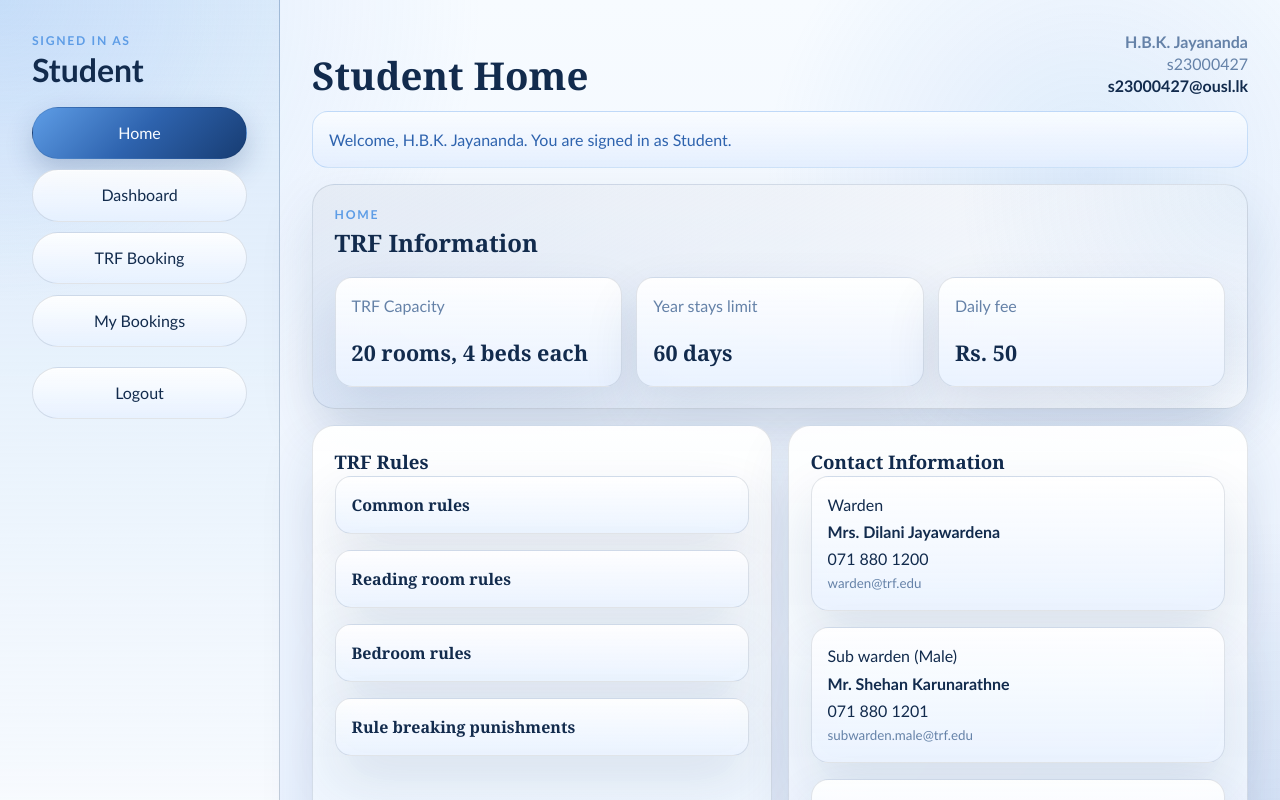
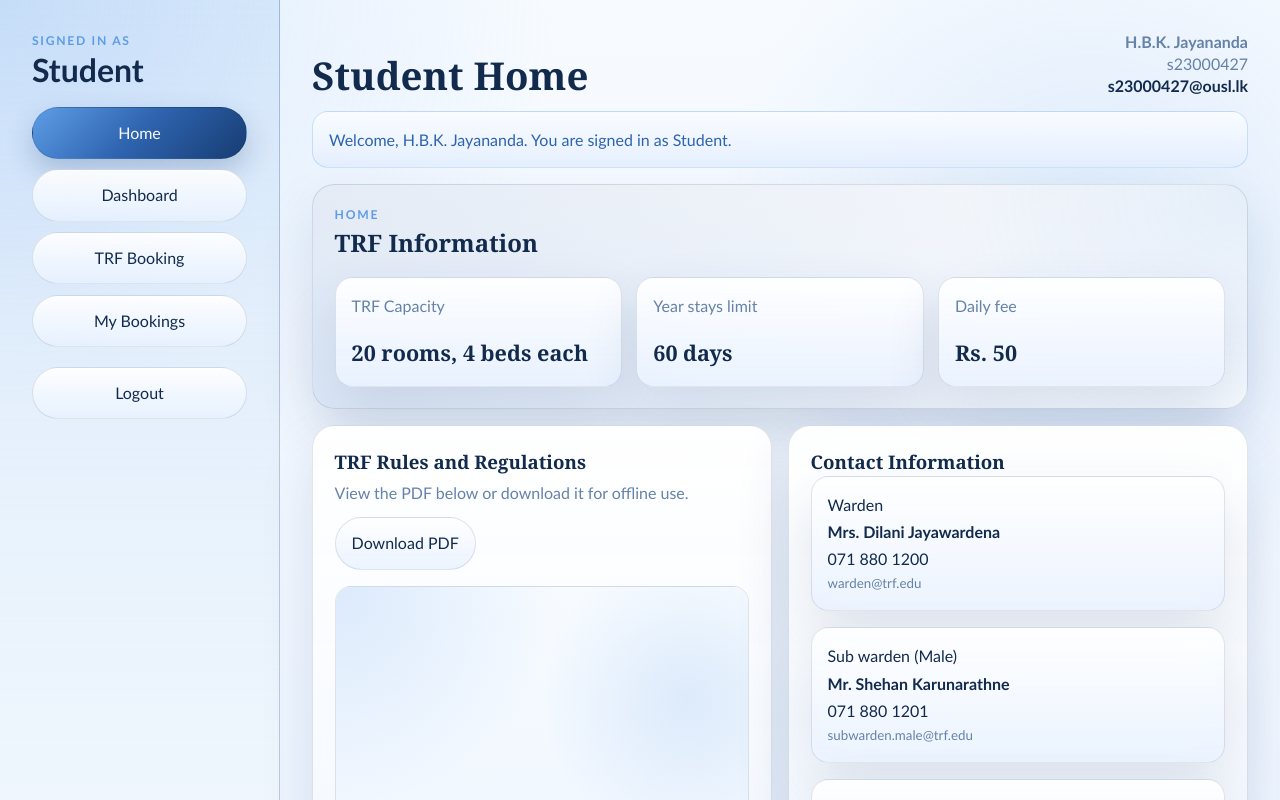
Before and after one commit to AravindaRajapaksha/HostelRegistrationSystem, a React (Vite) app: page / in a window 1280 px wide. Both pictures are taken after a click on the button "Login". Shown: the top 800 px of the page. Built offline with nearby package versions, Linux system fonts and the light colour scheme.

Commit message:
Add TRF rules PDF viewer and document

```diff
--- a/src/App.css
+++ b/src/App.css
@@ -565,6 +565,48 @@ h4 {
   min-width: 0;
 }
 
+.pdf-panel {
+  display: grid;
+  gap: 1rem;
+}
+
+.pdf-panel-heading {
+  align-items: start;
+}
+
+.pdf-panel-heading p {
+  margin-top: 0.35rem;
+  color: var(--muted);
+}
+
+.pdf-download-link {
+  text-decoration: none;
+}
+
+.pdf-frame-shell {
+  min-height: 620px;
+  border-radius: 1rem;
+  overflow: hidden;
+  border: 1px solid var(--border);
+  background:
+    linear-gradient(180deg, rgba(255, 255, 255, 0.96), rgba(232, 241, 255, 0.9));
+}
+
+.pdf-frame {
+  width: 100%;
+  height: 620px;
+  border: 0;
+  display: block;
+}
+
+.pdf-note {
+  color: var(--muted);
+}
+
+.pdf-note a {
+  color: var(--accent-strong);
+}
+
 .detail-grid {
   display: grid;
   gap: 0.8rem;
@@ -991,6 +1033,12 @@ h4 {
     justify-items: start;
   }
 
+  .pdf-frame-shell,
+  .pdf-frame {
+    min-height: 460px;
+    height: 460px;
+  }
+
   .sidebar,
   .content-column,
   .login-panel {
@@ -1120,6 +1168,12 @@ h4 {
     min-height: auto;
   }
 
+  .pdf-frame-shell,
+  .pdf-frame {
+    min-height: 360px;
+    height: 360px;
+  }
+
   .login-panel h1 {
     white-space: normal;
   }
--- a/src/App.jsx
+++ b/src/App.jsx
@@ -7,7 +7,6 @@ import {
   CONTACTS,
   DAILY_FEE,
   DEPARTMENT_OPTIONS,
-  RULE_GROUPS,
   SUBJECT_OPTIONS,
   TOTAL_ROOMS,
   WARDEN_ONLY_WORKFLOWS,
@@ -29,6 +28,7 @@ import {
 
 const STORAGE_KEY = 'hostel-system-demo-state-v1'
 const SESSION_KEY = 'hostel-system-demo-session-v1'
+const TRF_RULES_PDF = encodeURI('/TRF - Rules and Regulations.pdf')
 
 function scrollPageToTop(behavior = 'smooth') {
   window.scrollTo({
@@ -1003,23 +1003,7 @@ function HomeView({ currentUser, users }) {
         </section>
 
         <section className="two-column-grid">
-          <article className="panel-card">
-            <h3>TRF Rules</h3>
-            <div className="rule-grid single-column">
-              <div className="mini-card">
-                <h4>Common rules</h4>
-              </div>
-              <div className="mini-card">
-                <h4>Reading room rules</h4>
-              </div>
-              <div className="mini-card">
-                <h4>Bedroom rules</h4>
-              </div>
-              <div className="mini-card">
-                <h4>Rule breaking punishments</h4>
-              </div>
-            </div>
-          </article>
+          <RulesPdfPanel />
 
           <article className="panel-card">
             <h3>Contact Information</h3>
@@ -1068,21 +1052,7 @@ function HomeView({ currentUser, users }) {
       </section>
 
       <section className="two-column-grid">
-        <article className="panel-card">
-          <h3>TRF Rules</h3>
-          <div className="rule-grid">
-            {RULE_GROUPS.map((group) => (
-              <div className="mini-card" key={group.title}>
-                <h4>{group.title}</h4>
-                <ul className="plain-list">
-                  {group.items.map((item) => (
-                    <li key={item}>{item}</li>
-                  ))}
-                </ul>
-              </div>
-            ))}
-          </div>
-        </article>
+        <RulesPdfPanel />
 
         <article className="panel-card">
           <h3>Contact Information</h3>
@@ -1115,6 +1085,38 @@ function HomeView({ currentUser, users }) {
         </article>
       </section>
     </div>
+  )
+}
+
+function RulesPdfPanel() {
+  return (
+    <article className="panel-card pdf-panel">
+      <div className="section-heading pdf-panel-heading">
+        <div>
+          <h3>TRF Rules and Regulations</h3>
+          <p>View the PDF below or download it for offline use.</p>
+        </div>
+        <a className="ghost-button pdf-download-link" download href={TRF_RULES_PDF}>
+          Download PDF
+        </a>
+      </div>
+
+      <div className="pdf-frame-shell">
+        <iframe
+          className="pdf-frame"
+          src={`${TRF_RULES_PDF}#toolbar=1&navpanes=0&view=FitH`}
+          title="TRF rules and regulations PDF"
+        />
+      </div>
+
+      <p className="pdf-note">
+        If the preview does not load in your browser,{' '}
+        <a href={TRF_RULES_PDF} rel="noreferrer" target="_blank">
+          open the PDF in a new tab
+        </a>
+        .
+      </p>
+    </article>
   )
 }
 
```
Also changed, not shown: 1 other file (tests, documents, lock files or other folders).
